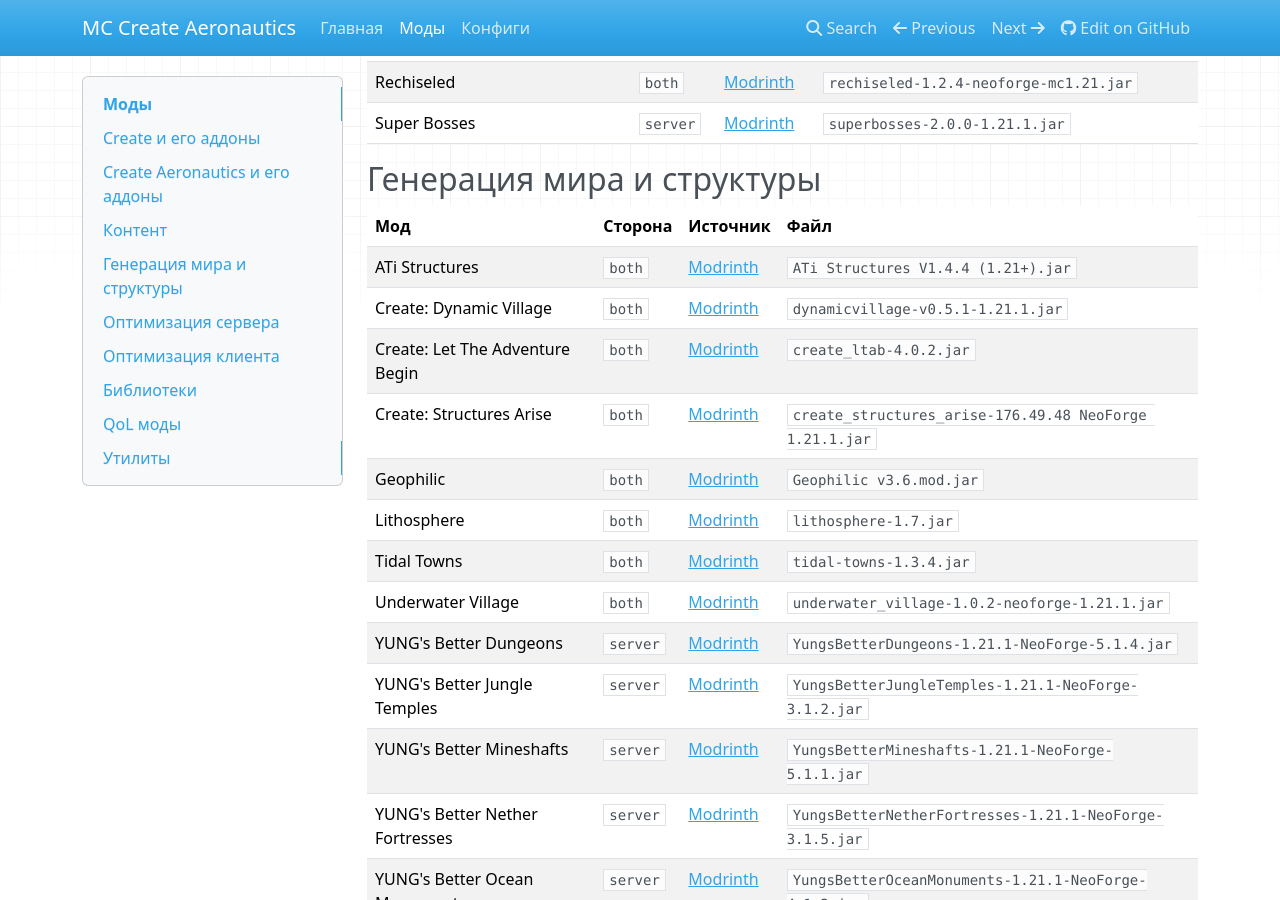
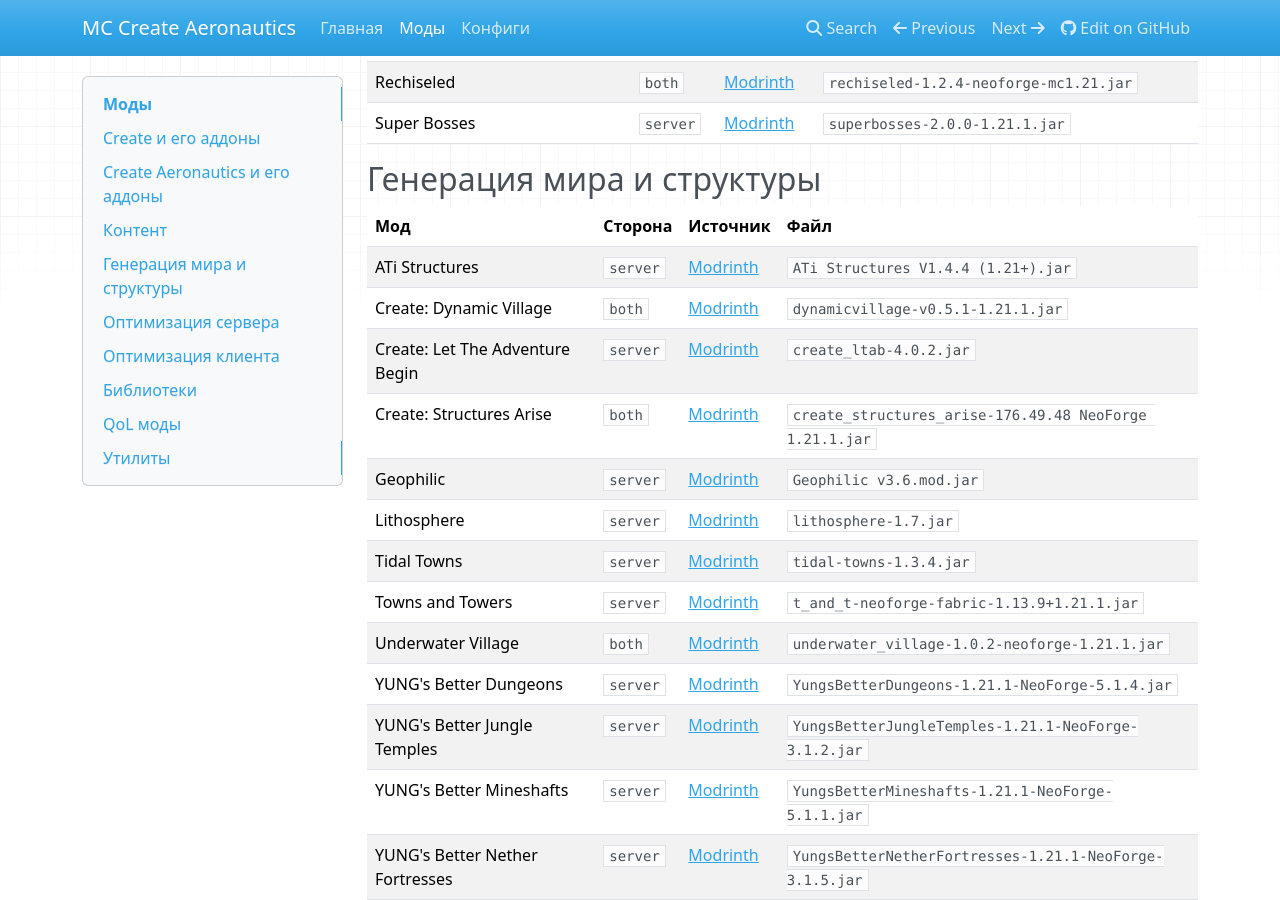
Before and after one commit to AlexCawl/mc-create-aeronautics-modpack, an MkDocs documentation site: the page built from docs/mods.md, in a window 1280 px wide and 900 px high, scrolled down 2384 px. Built offline with MkDocs 1.6.1, drawn with Linux system fonts in a browser that asks for light colours; nearby versions of some CDN libraries; some of the changed text lies outside the part shown.

Commit message:
chore: update mods

```diff
--- a/docs/mods.md
+++ b/docs/mods.md
@@ -68,13 +68,14 @@
 
 | Мод | Сторона | Источник | Файл |
 | --- | --- | --- | --- |
-| ATi Structures | `both` | [Modrinth](https://modrinth.com/datapack/ati-structures-fabricforge) | `ATi Structures V1.4.4 (1.21+).jar` |
+| ATi Structures | `server` | [Modrinth](https://modrinth.com/datapack/ati-structures-fabricforge) | `ATi Structures V1.4.4 (1.21+).jar` |
 | Create: Dynamic Village | `both` | [Modrinth](https://modrinth.com/mod/dynamic-village) | `dynamicvillage-v0.5.1-1.21.1.jar` |
-| Create: Let The Adventure Begin | `both` | [Modrinth](https://modrinth.com/mod/create-let-the-adventure-begin) | `create_ltab-4.0.2.jar` |
+| Create: Let The Adventure Begin | `server` | [Modrinth](https://modrinth.com/mod/create-let-the-adventure-begin) | `create_ltab-4.0.2.jar` |
 | Create: Structures Arise | `both` | [Modrinth](https://modrinth.com/mod/create-structures-arise) | `create_structures_arise-176.49.48 NeoForge 1.21.1.jar` |
-| Geophilic | `both` | [Modrinth](https://modrinth.com/datapack/geophilic) | `Geophilic v3.6.mod.jar` |
-| Lithosphere | `both` | [Modrinth](https://modrinth.com/mod/lithosphere) | `lithosphere-1.7.jar` |
-| Tidal Towns | `both` | [Modrinth](https://modrinth.com/datapack/tidal-towns) | `tidal-towns-1.3.4.jar` |
+| Geophilic | `server` | [Modrinth](https://modrinth.com/datapack/geophilic) | `Geophilic v3.6.mod.jar` |
+| Lithosphere | `server` | [Modrinth](https://modrinth.com/mod/lithosphere) | `lithosphere-1.7.jar` |
+| Tidal Towns | `server` | [Modrinth](https://modrinth.com/datapack/tidal-towns) | `tidal-towns-1.3.4.jar` |
+| Towns and Towers | `server` | [Modrinth](https://modrinth.com/mod/towns-and-towers) | `t_and_t-neoforge-fabric-1.13.9+1.21.1.jar` |
 | Underwater Village | `both` | [Modrinth](https://modrinth.com/mod/underwater-village) | `underwater_village-1.0.2-neoforge-1.21.1.jar` |
 | YUNG's Better Dungeons | `server` | [Modrinth](https://modrinth.com/mod/yungs-better-dungeons) | `YungsBetterDungeons-1.21.1-NeoForge-5.1.4.jar` |
 | YUNG's Better Jungle Temples | `server` | [Modrinth](https://modrinth.com/mod/yungs-better-jungle-temples) | `YungsBetterJungleTemples-1.21.1-NeoForge-3.1.2.jar` |
```
Also changed, not shown: other parts of docs/mods.md (+1 -1 lines), 8 other files.
